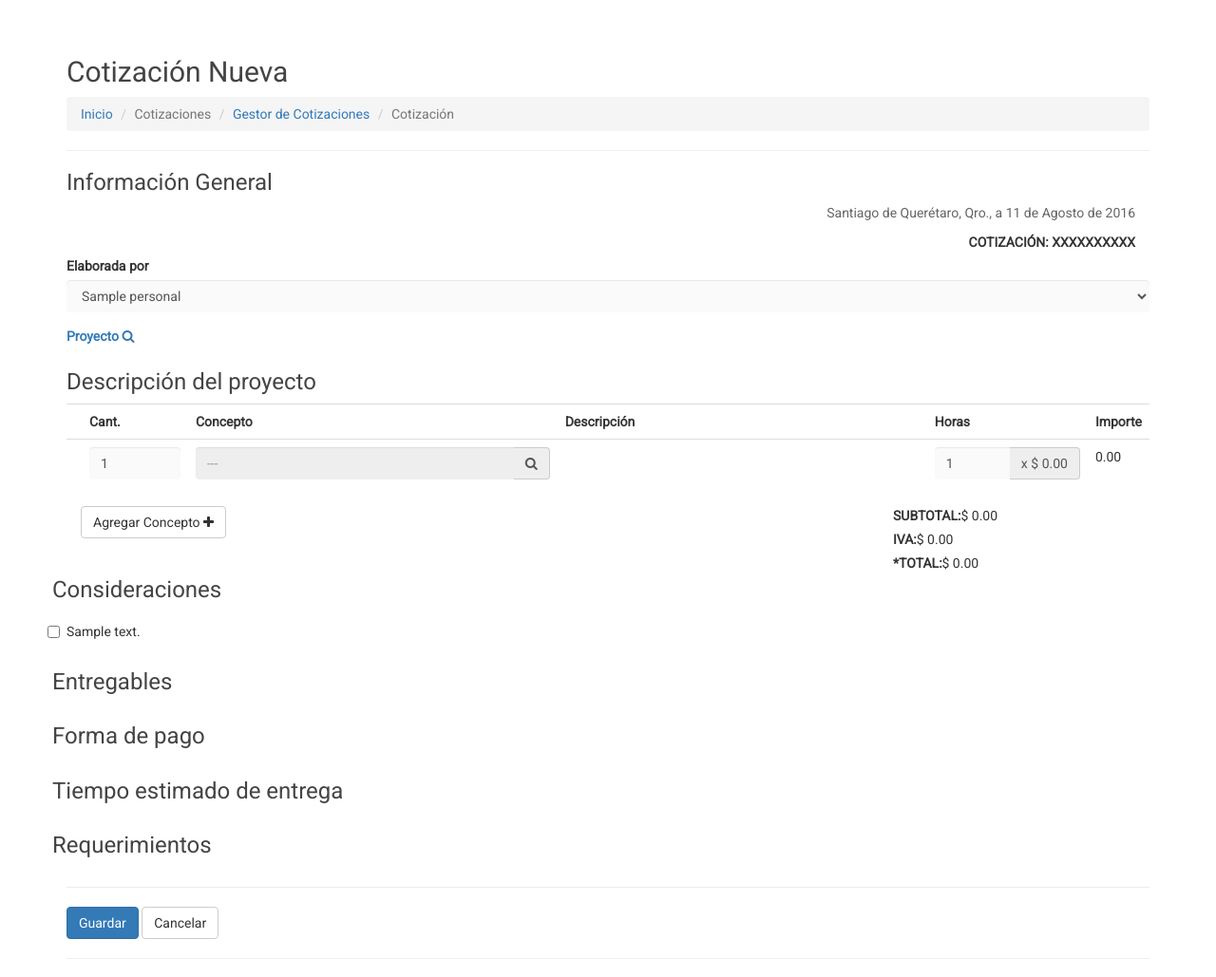
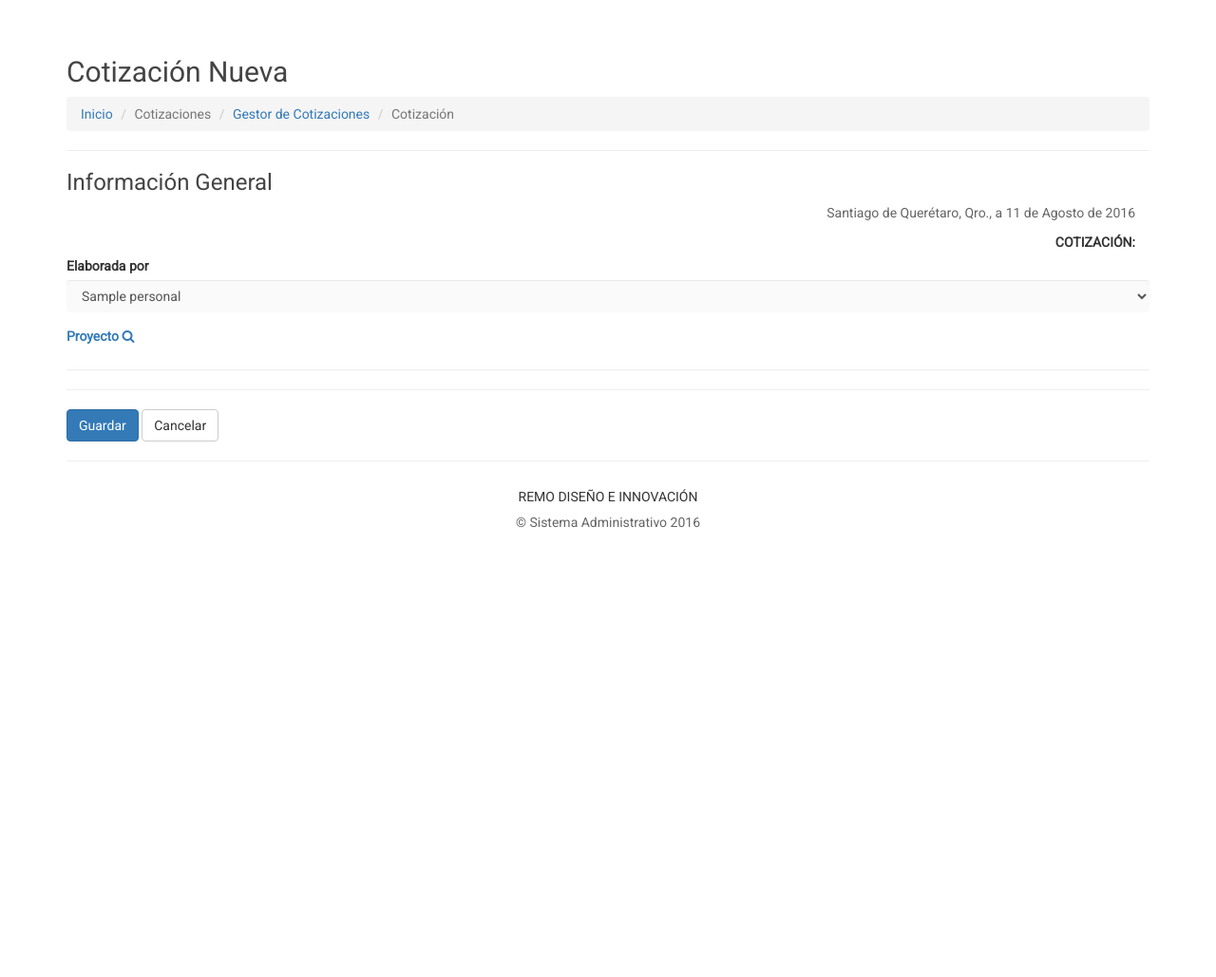
Before and after one commit to AgenciaREMO/Sistema_REMO, a CodeIgniter app: page /Sistema_REMO/index.php/cotizaciones/cotizacionNueva in a window 1280 px wide. Shown: the part 51-1080 px from the top of the page at 95% size. After the commit the page ends 607 px from the top, so only its background shows below. Run offline with CodeIgniter, Linux system fonts and the light colour scheme; tables that the repository leaves empty or names only in its code hold one stand-in row (values such as "Sample post").

Commit message:
Ya se cargan los conceptos de acuerdo al tipo de proyecto seleccionado y se oculta la seccion de conceptos cuando no se ha elegido proyecto. Tambien la sección de Elementos aparece cuando se elige un concepto

```diff
--- a/application/controllers/conceptos.php
+++ b/application/controllers/conceptos.php
@@ -63,7 +63,8 @@
 			$this->load->view("head");
 			$this->load->view("nav");
 
-			$fila = $this->concepto->obtenerDescripcionPorId($id);
+			$tipo="descripcion";
+			$fila = $this->concepto->obtenerDescripcionPorId($id, $tipo);
 			$resultado = $this->concepto->obtenerConcepto();
 
 			$data = array(
@@ -80,7 +81,8 @@
 		}
 		public function detallesDescripcionAjax($id = '')
 		{
-			$data = $this->concepto->obtenerDescripcionPorId($id);
+			$tipo="descripcion";
+			$data = $this->concepto->obtenerDescripcionPorId($id, $tipo);
 
 			echo json_encode($data);
 		}
--- a/application/controllers/cotizaciones.php
+++ b/application/controllers/cotizaciones.php
@@ -169,22 +169,48 @@
 
 		public function mostrarProyecto($id = '')
 		{
+			if($this->input->is_ajax_request())
+			{
 				$data = $this->cotizacion->mostrarProyecto($id);
-
 				echo json_encode($data);
+			}
+			else
+			{
+				show_404;
+			}
 		}
 		public function mostrarDescripcion($id = '')
 		{
+			if($this->input->is_ajax_request())
+			{
 				$tipo = "cotizacion";
-			$proyecto = $this->input->post("proyecto");
-			$data = $this->concepto->obtenerDescripcionPorId($id, $tipo, $proyecto);
+				$data = $this->concepto->obtenerDescripcionPorId($id, $tipo);
 				echo json_encode($data);
+			}
+			else
+			{
+				show_404;
+			}
 		}
 		public function descripcionesAjax($id = '')
 		{
+			if($this->input->is_ajax_request())
+			{
 				$data = $this->cotizacion->obtenerDescripcionesTipoProyecto($id);
-
 				echo json_encode($data);
+			}
+			else
+			{
+				show_404;
+			}
+		}
+		public function recibirDatosCotizacion()
+		{
+			$data = array(
+				$id_proyecto = "",
+				$id_personal = "",
+				$folio
+			);
 		}
 	}
 ?>
--- a/application/models/concepto.php
+++ b/application/models/concepto.php
@@ -56,7 +56,7 @@
 		}
 
 		//DESCRIPCIONES
-		public function obtenerDescripcionPorId($id = '')
+		public function obtenerDescripcionPorId($id = '', $tipo)
 		{
 			$resultado = $this->db->query("SELECT tipo_proyecto.nombre AS tipo,
 											concepto.nombre AS concepto,
@@ -68,7 +68,16 @@
 											JOIN descripcion
 											ON concepto.id_concepto=descripcion.id_concepto
 											WHERE id_descripcion = '" . $id . "' LIMIT 1");
+
+			//Depende de si el resultado es para la sección de descripción o de conceptos es el tipo de return que se hace.
+			if($tipo=="cotizacion")
+			{
+				return $resultado->result();
+			}
+			else if($tipo=="descripcion")
+			{
 				return $resultado->row(); //Convierte el resultado de la consulta a una fila
+			}
 		}
 		public function obtenerDescripcionesDeConcepto($id)
 		{
--- a/application/models/cotizacion.php
+++ b/application/models/cotizacion.php
@@ -518,16 +518,18 @@
 		}
 		public function obtenerDescripcionesTipoProyecto($tipo)
 		{
-			return $this->db->query("SELECT tipo_proyecto.nombre AS tipo,
+			$resultado = $this->db->query("SELECT tipo_proyecto.nombre AS tipo,
 										concepto.nombre AS concepto,
 										detalles, costo, id_descripcion,
-										concepto.id_concepto AS id_concepto
+										concepto.id_concepto AS id_concepto,
+										concepto.id_tipo AS id_tipo
 										FROM tipo_proyecto
 										JOIN concepto
 										ON tipo_proyecto.id_tipo=concepto.id_tipo
 										JOIN descripcion
 										ON concepto.id_concepto=descripcion.id_concepto
 										WHERE concepto.id_tipo = " . $tipo . " ORDER BY concepto");
+			return $resultado->result();
 
 		}
 	}
--- a/application/views/cotizaciones/cotizacion_nueva.php
+++ b/application/views/cotizaciones/cotizacion_nueva.php
@@ -84,18 +84,21 @@
 						$fecha = $dia." de ".$mes." de ".$anio;
 						echo "<p>Santiago de Querétaro, Qro., a ".$fecha."</p>";
 					?>
-					<?= form_label('COTIZACIÓN: XXXXXXXXXX') ?>
+					<?php  ?>
+					<?= form_label('COTIZACIÓN: ') ?>
 				</div>
 				<div class="form-group">
 					<?= form_label('Elaborada por', 'personal') ?>
 					<?= form_dropdown('personal',$personal,'1', $style) ?>
 				</div>
+				<div>
+					<label><a href="" data-toggle="modal" data-target="#modal_proyecto"> Proyecto <i class="fa fa-search" aria-hidden="true"></i></a></label>
 					<div class="form-group" id="divproyecto">
-					<label><a href="" data-toggle="modal" data-target="#modal_proyecto"> Proyecto <i class="fa fa-search" aria-hidden="true"></i></a></label>
-					<input type="hidden" name="tipo_p" id="tipo_p" value="0">
 					</div>
+				</div>
+				<div id="descripcion" style="display:none">
 					<h3>Descripción del proyecto</h3>
-				<div class="form-group" id="divdescrip">
+					<div class="form-group" id="divdescrip" >
 						<table id="tabla-conceptos" class="table table-hover">
 							<tr>
 								<th></th>
@@ -135,14 +138,16 @@
 						<div class="col-lg-4">
 							<a href="#" class="btn btn-default" onClick="agregarConcepto()">Agregar Concepto <i class="fa fa-plus" aria-hidden="true"></i></a>
 						</div>
-					<div class="col-lg-5"></div>
-					<div class="col-lg-3">
+						<div class="col-lg-6"></div>
+						<div class="col-lg-2">
 							<label for="">SUBTOTAL:</label><span name="subtotal" id="subtotal" class="totales">$ 0.00</span><br>
 							<label for="">IVA:</label><span name="iva" id="iva" class="totales">$ 0.00</span><br>
 							<label for="">*TOTAL:</label><span name="total" id="total" class="totales">$ 0.00</span>
 						</div>
 					</div>
+				</div>
 				<hr>
+				<div id="elementos" style="display:none">
 					<!--ELEMENTO DE SECCIÓN CONSIDERACIONES-->
 					<div class="row">
 						<h3>Consideraciones</h3>
@@ -206,6 +211,7 @@
 								<input type="checkbox" name="check<?= $fila->id_elemento ?>" id="check<?= $fila->id_elemento ?>" value="<?php echo $fila->id_elemento ?>"><?php echo $fila->descripcion ?>
 							</div>
 							<?php } ?>
+						</div>
 					</div>
 				</div>
 				<hr>
@@ -280,12 +286,13 @@
     		$('#seleccionarProy').attr("onClick", "cargarProyecto('"+id+"')");
 
     	});
-    	$('#concep').find('tr').click(function() {
+    	/*$('#concep').find('tr').click(function() {
     		$(this).find('input').prop("checked", true);
     		var id = $('input:radio[name=descripcion]:checked').val();
     		var num_input = $("#inputs").val();
     		$('#seleccionarDescrip').attr("onClick", "cargarDescrip('"+id+"','"+num_input+"')");
-    	});
+    		alert("Hiciste click en un renglon");
+    	});*/
     	$("body").on("keyup", "input[name*='cantidad']", function() {
     		var txt = $(this).attr("id");
 			var id_input = txt.replace(/\D/g,'');
@@ -300,20 +307,7 @@
 		$(document.body).on('hidden.bs.modal', function () {
 			$('#formproy')[0].reset();
 			$('#formconcep')[0].reset();
-
 		});
-		//Cargar descripciones cuando se elije proyecto
-		$("input[name='tipo_p']").change(function(){
-				tipo_p = $("input[name='tipo_p']" ).val();
-				alert(tipo_p);
-				descripcionesAjax(tipo_p);
-		});
-		/*$("#tipo_p").change(function()
-		{
-			tipo_p = $("#tipo_p").val();
-			alert(tipo_p);
-			descripcionesAjax(tipo_p);
-		});*/
     });
 	function cargarProyecto(id)
 	{
@@ -323,18 +317,17 @@
 			dataType: "JSON",
 			success: function(data){
 				var registro = eval(data);
-				html = "<label><a href='' data-toggle='modal' data-target='#modal_proyecto'>Proyecto</a></label><br>";
-				html += "<div class='row'><div class='col-lg-12'><p><label>Nombre del Proyecto:</label> "+registro[0]["nombre"]+"</p></div></div>";
+				html = "<div class='row'><div class='col-lg-12'><p><label>Nombre del Proyecto:</label> "+registro[0]["nombre"]+"</p></div></div>";
 				html += "<div class='row'><div class='col-lg-6'><p><label>Cliente:</label> "+registro[0]["cliente"]+" ("+registro[0]["puesto"]+")</p></div>";
 				html += "<div class='col-lg-6'><p><label>Empresa:</label> "+registro[0]["empresa"]+"</p></div></div>";
 				$("#divproyecto").html(html);
-				$("input[name='tipo_p']" ).val(registro[0]["tipo"]).change();
-				var tipo1 = $("input[name='tipo_p']" ).val();
-				alert(tipo1);
+				$("#descripcion").css("display", "block");
+				var tipo = registro[0]["tipo"];
+				descripcionesAjax(tipo);
 			},
 			error: function(jqXHR, textStatus, errorThrown)
 			{
-				 alert('Error get data from ajax');
+				 alert('Error get data from ajax - cargarProyecto');
 			}
 		});
 	}
@@ -343,7 +336,7 @@
 		$.ajax({
 			url: "<?= base_url('cotizaciones/mostrarDescripcion') ?>" + "/" + id,
 			type: "POST",
-			data: {buscar:busqueda},
+			dataType: "JSON",
 			success: function(data){
 				var registro = eval(data);
 				var num = parseInt($("#inputs").val());
@@ -369,10 +362,11 @@
 				$("#subtotal").text(subtotal);
 				$("#iva").text(iva);
 				$("#total").text(total);
+				$("#elementos").css("display", "block");
 			},
 			error: function(jqXHR, textStatus, errorThrown)
 			{
-				 alert('Error get data from ajax');
+				 alert('Error get data from ajax - cargarDescrip');
 			}
 		});
 	}
@@ -461,20 +455,18 @@
 		$("#tabla-conceptos tr:last").after(html);
 		num_concep++;
 	}
-	function descripcionesAjax(tipo_p)
+	function descripcionesAjax(tipo)
 	{
 		$.ajax({
-			url: "<?= base_url('cotizaciones/descripcionesAjax') ?>" + "/" + tipo_p,
+			url: "<?= base_url('cotizaciones/descripcionesAjax') ?>" + "/" + tipo,
 			type: "GET",
 			dataType: "JSON",
 			success: function(data){
 				var registros = eval(data);
-				alert(registros[0]["concepto"]);
-
 				html = "<table id='concep' class='table table-hover'><thead><tr><th></th><th>Concepto</th><th>Descripción</th><th>Costo por hora</th><th>Categoría</th></tr></thead><tbody>";
 				for (var i = 0; i < registros.length; i++)
 				{
-					html += "<tr><td><input type='radio' name='"+registros[i]["id_descripcion"]+"'/></td>";
+					html += "<tr><td><input type='radio' name='descripcion' value='"+registros[i]["id_descripcion"]+"'/></td>";
 					html += "<td>"+registros[i]["concepto"]+"</td>";
 					html += "<td>"+registros[i]["detalles"]+"</td>";
 					html += "<td>"+registros[i]["costo"]+"</td>";
@@ -483,10 +475,23 @@
 				}
 				html += "</tbody></table>";
 				$("#formconcep").html(html);
+				//Seleccionar el radio button al hacer click en el TR
+				$('#concep').find('tr').click(function() {
+		    		$(this).find('input').prop("checked", true);
+		    		var id = $('input:radio[name=descripcion]:checked').val();
+		    		//alert(id);
+		    		var num_input = $("#inputs").val();
+		    		$('#seleccionarDescrip').attr("onClick", "cargarDescrip('"+id+"','"+num_input+"')");
+		    	});
+		    	$('#seleccionarDescrip').click(function() {
+		    		var id = $('input:radio[name=descripcion]:checked').val();
+		    		var num_input = $("#inputs").val();
+		    		cargarDescrip(id,num_input);
+		    	});
 			},
 			error: function(jqXHR, textStatus, errorThrown)
 			{
-				 alert('Error get data from ajax');
+				 alert('Error get data from ajax ´- descripcionesAjax');
 			}
 		});
 	}
```
Lines whose indentation alone changed are shown as unchanged.
